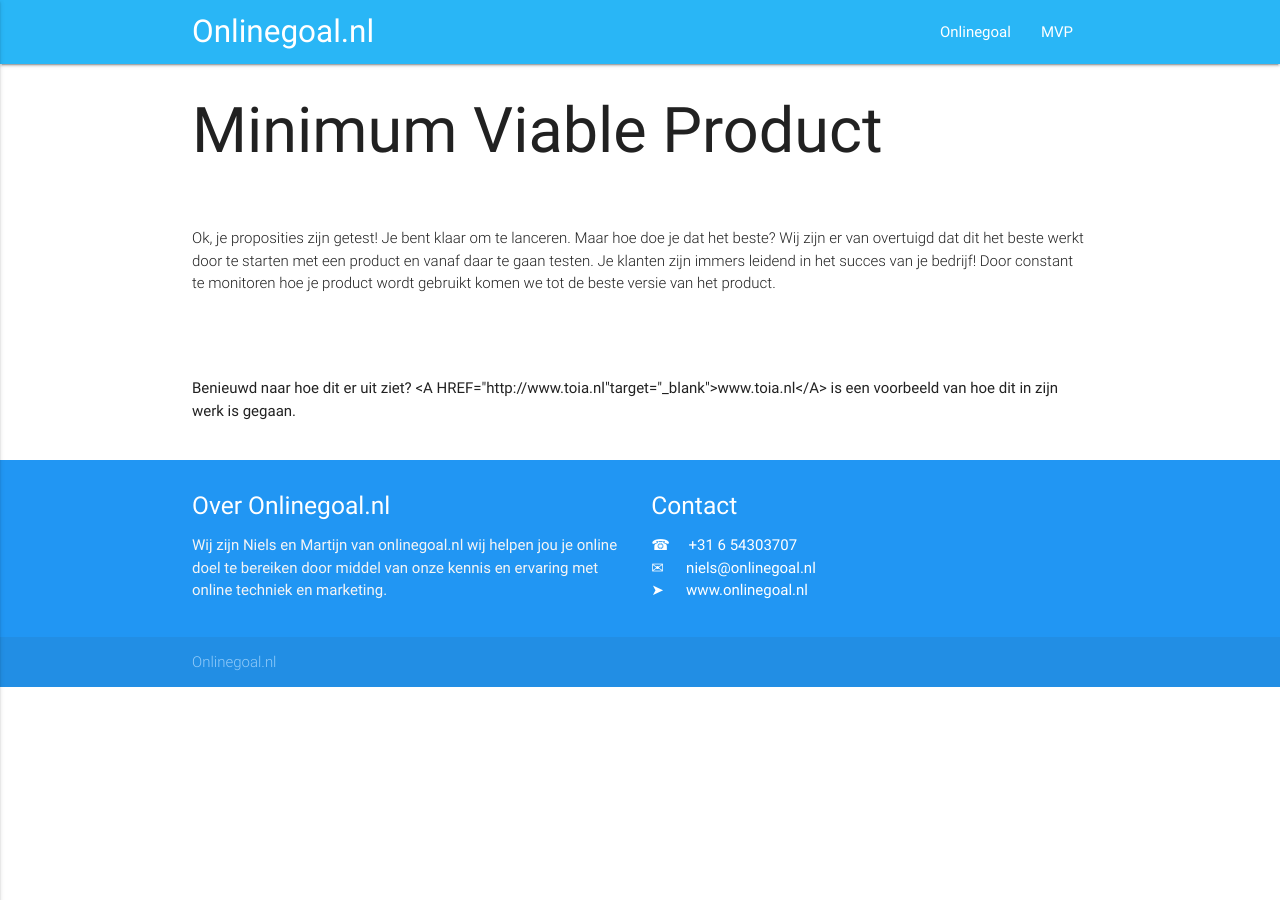
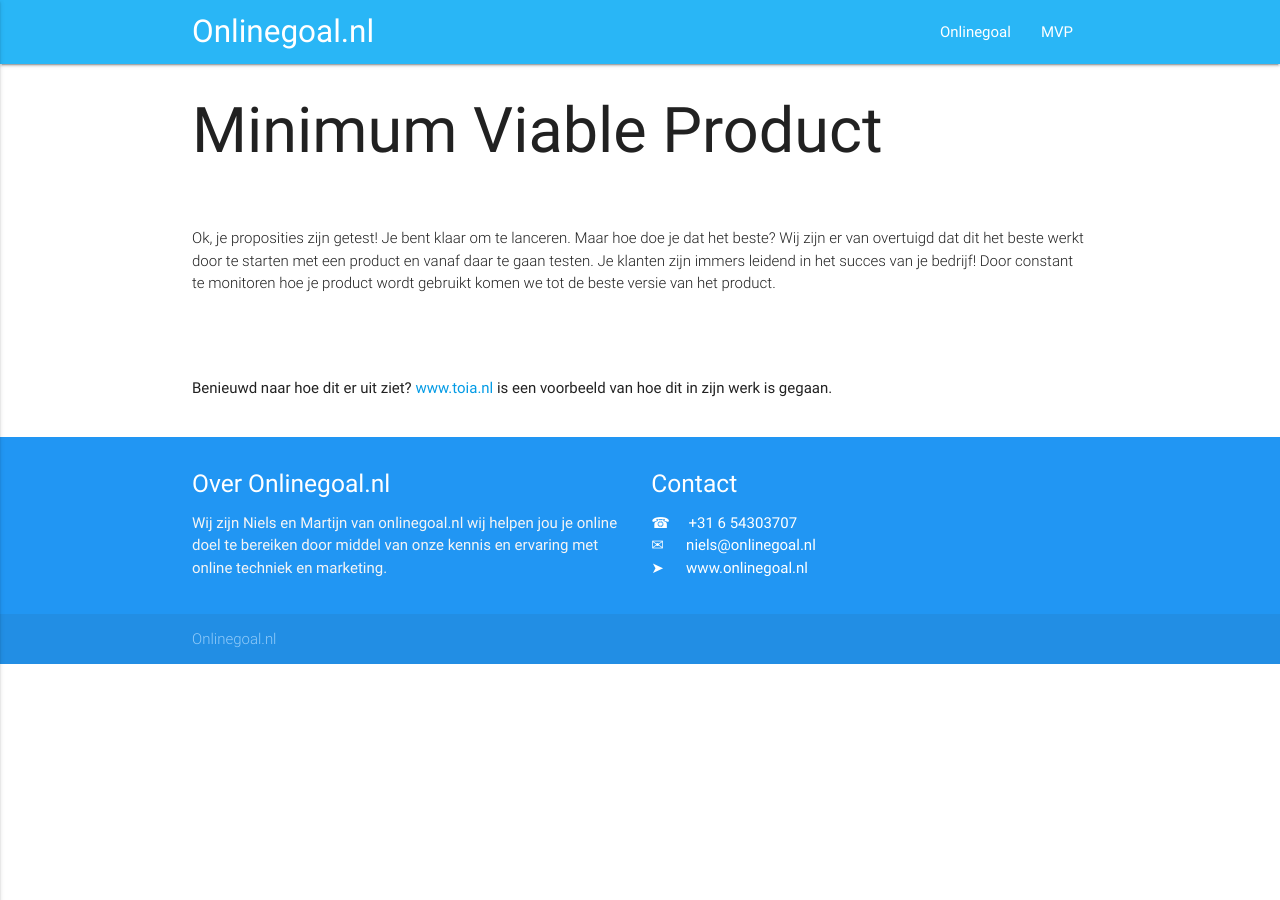
Before and after one commit to martijnvdbrug/onlinegoal.nl, a Jekyll site: the page built from _pages/mvp.md, in a window 1280 px wide. Built offline with Jekyll 4.4.1, drawn with Linux system fonts in a browser that asks for light colours; some of the changed lines change nothing that is shown.

Commit message:
4th try HREF

```diff
--- a/_pages/mvp.md
+++ b/_pages/mvp.md
@@ -17,6 +17,6 @@
 <br>
 
 <p>Benieuwd naar hoe dit er uit ziet?
-<A HREF="http://www.toia.nl"target="_blank">www.toia.nl</A> is een voorbeeld van hoe dit in zijn werk is gegaan.
+<A HREF="http://www.toia.nl_blank">www.toia.nl</A> is een voorbeeld van hoe dit in zijn werk is gegaan.
 <br>
 <br>
```
